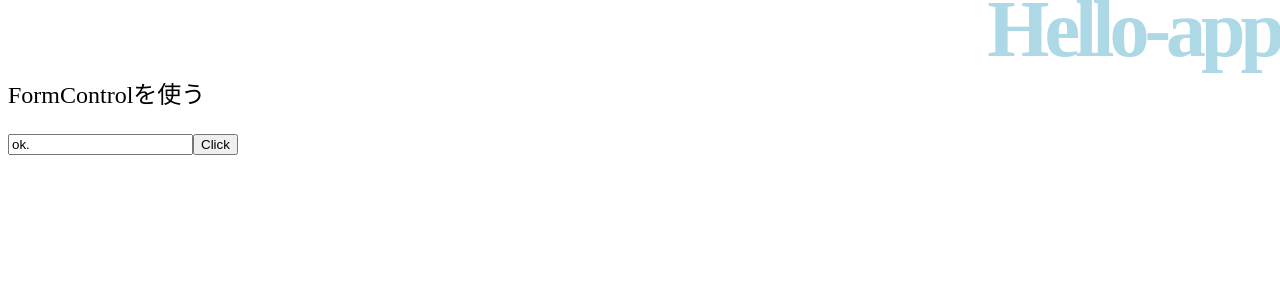
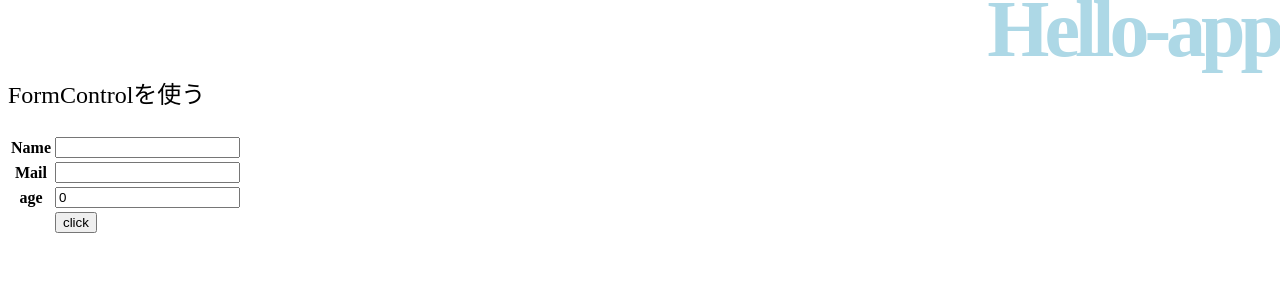
Before and after one commit to yuri-misonoo/angular-app, an Angular app: page / in a window 1280 px wide. Shown: the top 300 px of the page. Built offline with nearby package versions, Linux system fonts and the light colour scheme.

Commit message:
FormGroup

```diff
--- a/src/app/hello/hello.component.html
+++ b/src/app/hello/hello.component.html
@@ -1,6 +1,24 @@
 <div id="body">
   <h1>{{ title }}</h1>
   <p>{{message}}</p>
-  <input type="text" [formControl]="myControl" />
-  <button (click)="doClick()">Click</button>
+  <form [formGroup]="myControl" (ngSubmit)="onSubmit()">
+    <table>
+      <tr>
+        <th>Name</th>
+        <td><input type="text" formControlName="name"></td>
+      </tr>
+      <tr>
+        <th>Mail</th>
+        <td><input type="text" formControlName="mail"></td>
+      </tr>
+      <tr>
+        <th>age</th>
+        <td><input type="number" formControlName="age"></td>
+      </tr>
+      <tr>
+        <th></th>
+        <td><input type="submit" value="click"></td>
+      </tr>
+    </table>
+  </form>
 </div>
--- a/src/app/hello/hello.component.ts
+++ b/src/app/hello/hello.component.ts
@@ -1,5 +1,5 @@
 import { Component, OnInit } from '@angular/core';
-import { FormControl } from '@angular/forms';
+import { FormControl, FormGroup } from '@angular/forms';
 
 @Component({
   selector: 'app-hello',
@@ -9,17 +9,22 @@ import { FormControl } from '@angular/forms';
 export class HelloComponent implements OnInit {
   title!:string;
   message!:string;
-  myControl!:FormControl;
+  myControl!:FormGroup;
 
   constructor() {}
 
   ngOnInit() {
     this.title = 'Hello-app';
     this.message = 'FormControlを使う';
-    this.myControl = new FormControl('ok.');
+    this.myControl = new FormGroup({
+      name: new FormControl(''),
+      mail: new FormControl(''),
+      age: new FormControl(0)
+    });
   }
 
-  doClick() {
-    this.message = '「' + this.myControl.value + '」と書きましたね。';
+  onSubmit() {
+    let result = this.myControl.value;
+    this.message = JSON.stringify(result);
   }
 }
```
